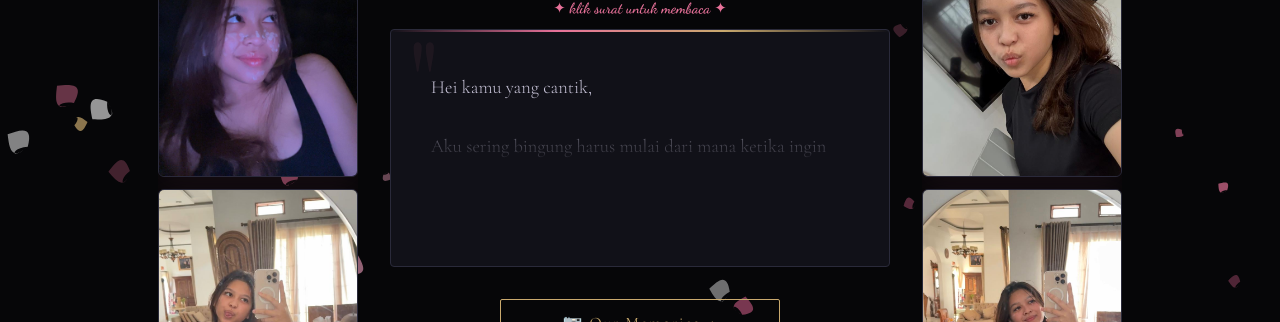
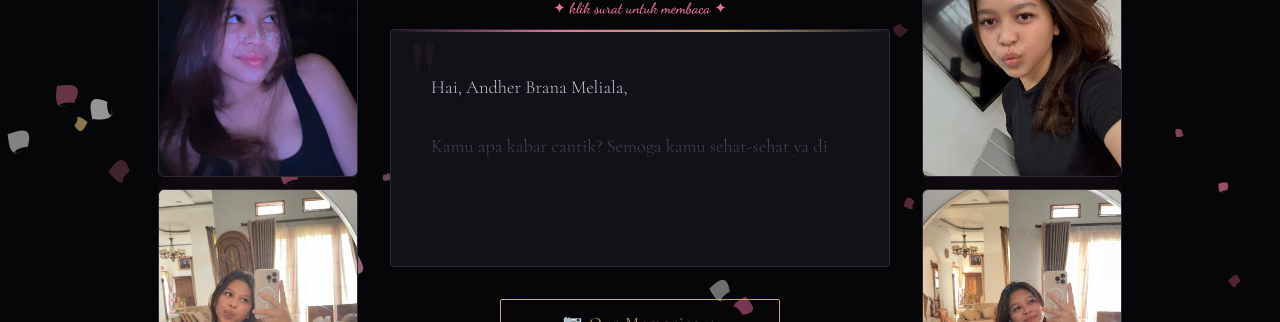
Before and after one commit to anggaaarya/AndherGift, a React (Vite) app: page /letter in a window 1280 px wide. Shown: the part 138-460 px from the top of the page. Built offline with nearby package versions, Linux system fonts and the light colour scheme; a web font is replaced by a local one.

Commit message:
tambah text letter

```diff
--- a/src/pages/LetterPage.jsx
+++ b/src/pages/LetterPage.jsx
@@ -3,11 +3,13 @@ import { useNavigate } from 'react-router-dom'
 import HeartsCanvas from '../components/HeartsCanvas'
 
 const LETTER_PARAGRAPHS = [
-  "Hei kamu yang cantik,",
-  "Aku sering bingung harus mulai dari mana ketika ingin bercerita tentang perasaanku padamu. Tapi hari ini aku memberanikan diri — karena kamu layak mendengarnya, selengkap-lengkapnya.",
-  "Kamu adalah alasan aku tersenyum bahkan di hari-hari yang paling melelahkan. Ada sesuatu dalam caramu tertawa, caramu bicara, caramu ada — yang membuatku selalu ingin berada di dekatmu.",
-  "Aku tidak tahu apa yang akan terjadi esok hari, tapi aku tahu satu hal: aku bersyukur setiap hari karena hidupku bertemu denganmu.",
-  "Terima kasih sudah menjadi kamu. Terima kasih sudah membiarkan aku mencintaimu. 🖤",
+  "Hai, Andher Brana Meliala,",
+  "Kamu apa kabar cantik? Semoga kamu sehat-sehat ya di sana. Aku cuma lagi kangen kamu aja sih, hehe. Maaf ya. Aku tahu kamu lagi butuh personal space dengan keperluan kamu.",
+  "Aku juga nggak mau ganggu atau bikin semuanya jadi rumit. Cuma kadang kepikiran aja, jadi rasanya pengen nyapa sedikit lewat surat ini.",
+  "Aku harap hari-harimu berjalan baik, apa pun yang lagi kamu jalanin sekarang. Jaga diri kamu baik-baik ya.",
+  "Di sini aku cuma ingin bilang kalau aku masih peduli sama kamu. Nggak lebih dari itu, cuma rasa yang masih ada dan kadang muncul dalam bentuk kangen.",
+  "kalo kamu butuh aku atau dunia kamu lagi ga baik baik aja, please come back to me yeah?",
+  "Udah itu aja sih. Semoga kamu selalu baik-baik aja di sana. Love You Nder 🖤",
 ]
 
 const SENDER_NAME = "all my love for you"
```
